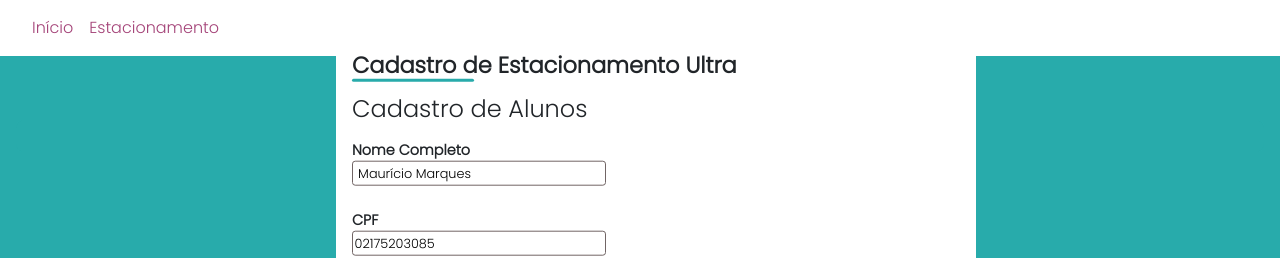
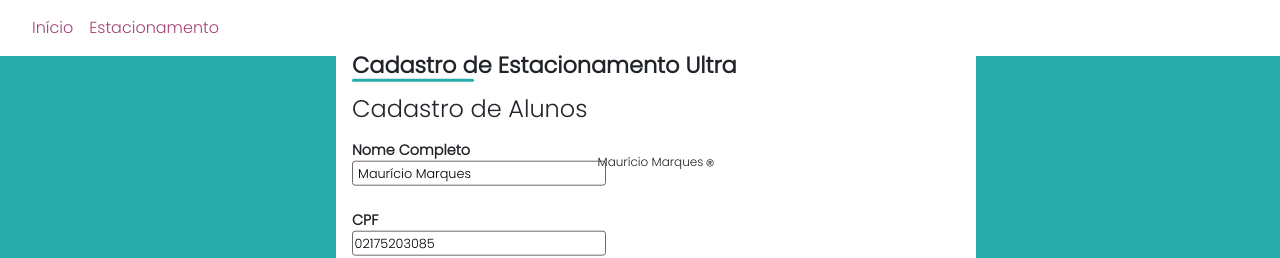
Before and after one commit to mauricio173/Estacionamento-Ultra, a plain HTML site: page Versionamento/index.html in a window 1280 px wide. Shown: the top 258 px of the page. Drawn offline with nearby package versions, Linux system fonts and the light colour scheme.

Commit message:
update Versionamento/index.css

```diff
--- a/Versionamento/index.css
+++ b/Versionamento/index.css
@@ -81,6 +81,13 @@ ul {
   transform: translate(-50%, -50%);
   width: 50vw;
  }
+ .marca {
+    position: absolute;
+  top: 20%;
+  left: 50%;
+  transform: translate(-50%, -50%);
+ }
+
 }
 
 .footer {
```
